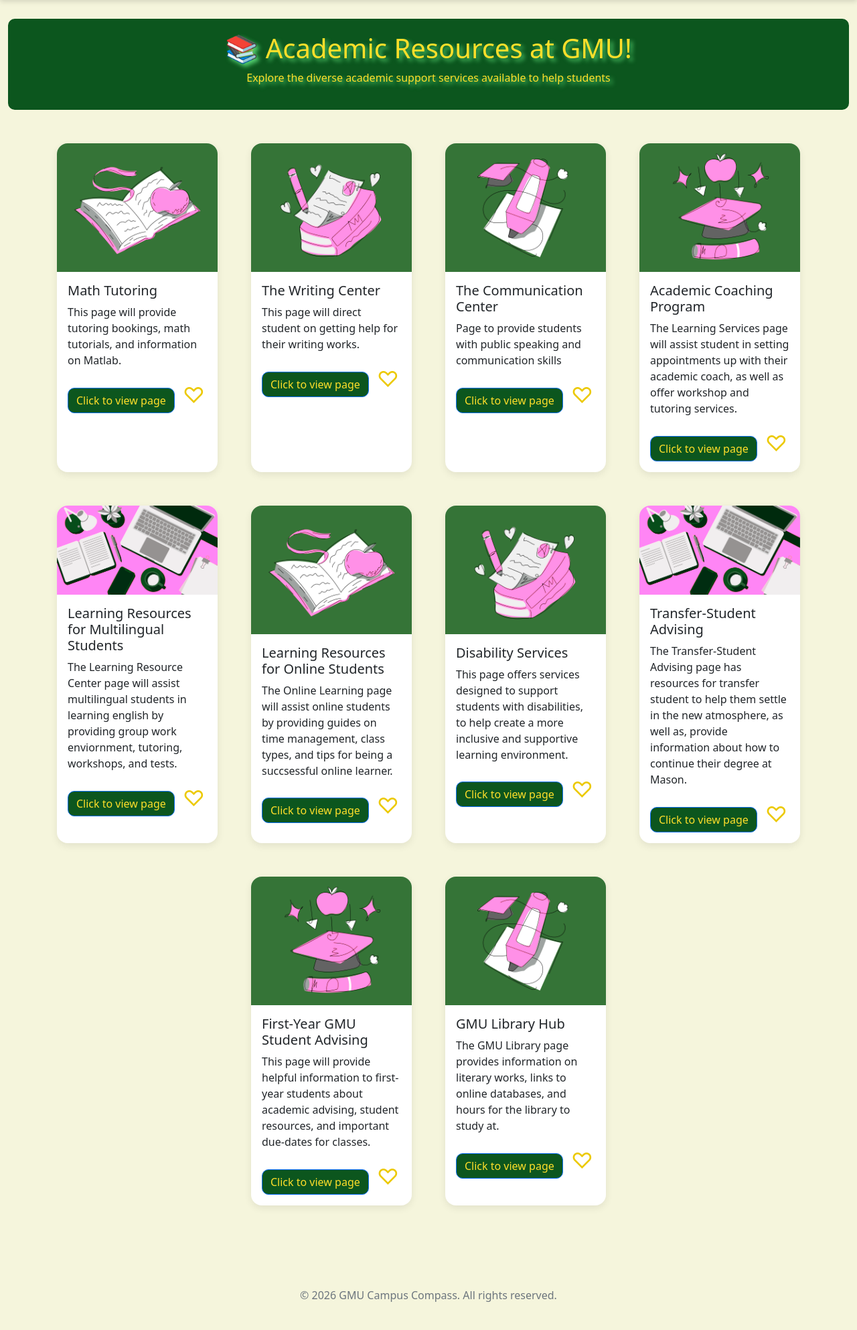
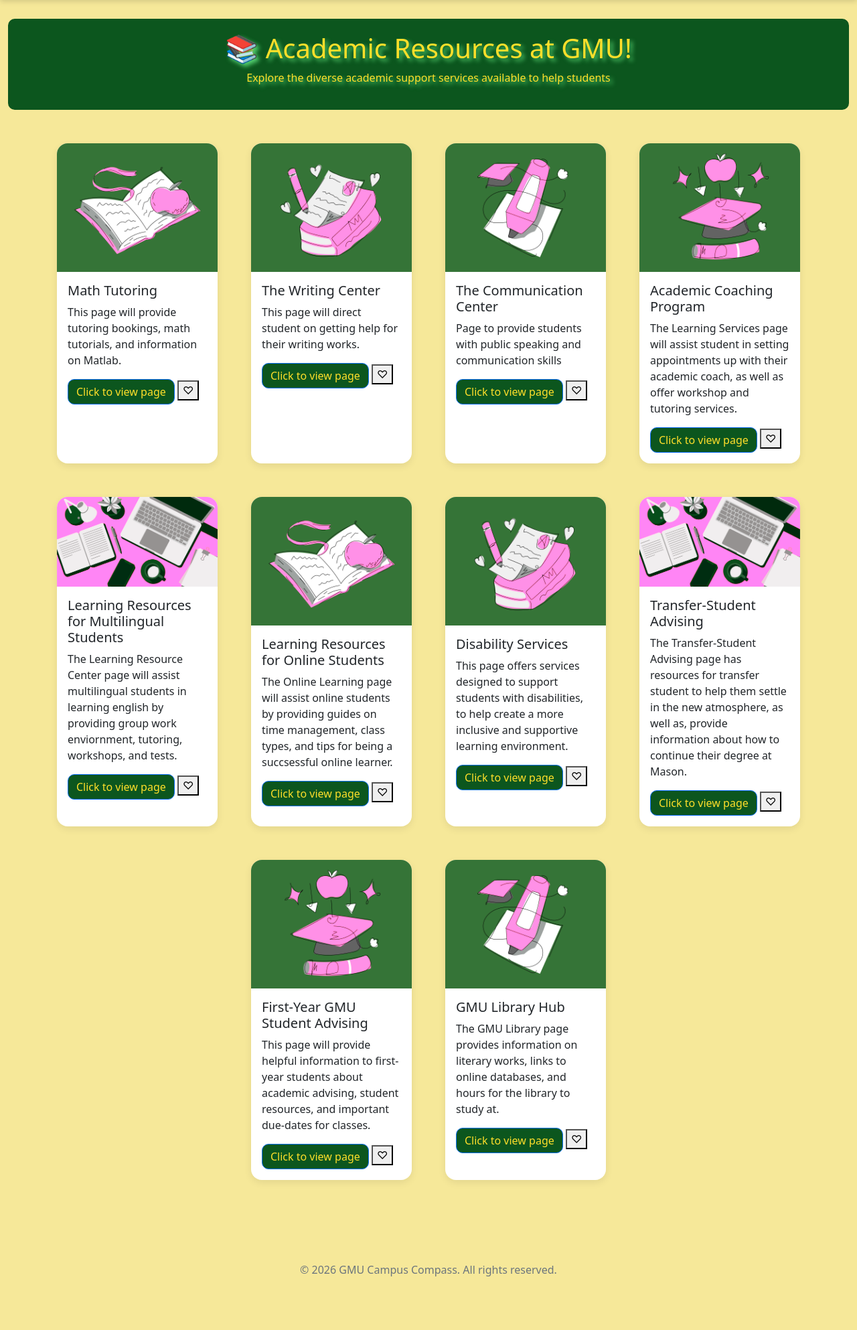
Before and after one commit to kanmani-m/masoncampuscompass, a Flask app: page /academicResource in a window 1280 px wide. Shown: the part 66-2052 px from the top of the page at 67% size. After the commit the page ends 1972 px from the top, so only its background shows below. Run offline with Flask 3, Linux system fonts and the light colour scheme; the visitor is signed in with stand-in values (Sample User, id 1); data that the repository does not hold is empty.

Commit message:
fixed css in base and fav files. add btn func

```diff
--- a/webapp/main.py
+++ b/webapp/main.py
@@ -34,6 +34,11 @@
     wellness_favorites = Favorite.query.filter_by(
         user_id=current_user.id,
         resource_type='wellness'
+    ).all()
+    # Get user's favorite academic resources
+    academic_favorites = Favorite.query.filter_by(
+        user_id=current_user.id,
+        resource_type='academic'
     ).all()
 
     # Create a mapping of favorite IDs to display names
@@ -108,6 +113,61 @@
             'icon': '✊',
             'url': 'https://ssac.gmu.edu/'
         },
+
+        ####### academic resources
+        'academicResource1': {
+            'name': 'Math Tutoring',
+            'icon': '📚',
+            'url': 'https://science.gmu.edu/academics/departments-units/mathematical-sciences/math-tutoring'
+        },
+        'academicResource2': {
+            'name': 'The Writing Center',
+            'icon': '📚',
+            'url': 'https://writingcenter.gmu.edu/'
+        },
+        'academicResource3': {
+            'name': 'The Communication Center',
+            'icon': '📚',
+            'url': 'https://communicationcenter.gmu.edu/'
+        },
+        'academicResource4': {
+            'name': 'Academic Coaching Program',
+            'icon': '📚',
+            'url': 'https://learningservices.gmu.edu/'
+        },
+        'academicResource5': {
+            'name': 'Learning Resources for Multilingual Students',
+            'icon': '📚',
+            'url': 'https://intomason.gmu.edu/current-students/learning-resource-center'
+        },
+        'academicResource6': {
+            'name': 'Learning Resources for Online Students',
+            'icon': '📚',
+            'url': 'https://learningservices.gmu.edu/learning-resources/online-learning/'
+        },
+        'academicResource7': {
+            'name': 'Disability Services',
+            'icon': '📚',
+            'url': 'https://ds.gmu.edu/'
+        },
+        'academicResource8': {
+            'name': 'Transfer-Student Advising',
+            'icon': '📚',
+            'url': 'https://advising.gmu.edu/transferstudents/'
+        },
+        'academicResource9': {
+            'name': 'First-Year GMU Student Advising',
+            'icon': '📚',
+            'url': 'https://advising.gmu.edu/firstyear/'
+        },
+        'academicResource10': {
+            'name': 'GMU Library Hub',
+            'icon': '📚',
+            'url': 'https://library.gmu.edu/'
+        },
+
+
+        ##end academic resource display#########
     }
 
     favorites_display = []
@@ -126,6 +186,12 @@
         if fav.resource_id in favorite_map:
             favorites_display.append(favorite_map[fav.resource_id])
 
+    #academics
+    for fav in academic_favorites:
+        if fav.resource_id in favorite_map:
+            favorites_display.append(favorite_map[fav.resource_id])
+
+
     return render_template(
         'favorites.html',
         username=current_user.username,
@@ -139,11 +205,14 @@
     """Legacy dashboard route kept for backward compatibility."""
     return redirect(url_for('main.favorites'))
 
+
 @main_bp.route('/academicResource')
 @login_required
 def academicResource():
     """Academic resource page"""
-    return render_template('academicResources.html')
+    favorites=Favorite.query.filter_by(user_id=current_user.id, resource_type='academic').all()
+    favorite_ids=[fav.resource_id for fav in favorites]
+    return render_template('academicResources.html', favorite_ids=favorite_ids)
 
 @main_bp.route('/dining')
 @login_required
--- a/webapp/templates/academicResources.html
+++ b/webapp/templates/academicResources.html
@@ -1,149 +1,351 @@
-{% extends "base.html" %}
-{% block css %}
-<link rel="stylesheet" href="{{ url_for('static', filename='css/academicResources.css') }}">
-{% endblock %}
-
-{% block title %}Academic Resources at GMU{% endblock %}
-
-{% block content %}
+{% extends "base.html" %} {% block css %}
+<link
+  rel="stylesheet"
+  href="{{ url_for('static', filename='css/academicResources.css') }}"
+/>
+{% endblock %} {% block title %}Academic Resources at GMU{% endblock %} {% block
+content %}
 
 <div class="academic-banner">
   <h1>📚 Academic Resources at GMU!</h1>
-    <p>Explore the diverse academic support services available to help students</p>
+  <p>
+    Explore the diverse academic support services available to help students
+  </p>
 </div>
-
 
 <!-- card template from bootstrap: https://getbootstrap.com/docs/5.0/components/card/#examples -->
 
-<div class="resource_cards"   >
-<div class="card" style="width: 15rem;">
-    <img class="card-img-top" src="/static/img/erone-stuff-BAchx1hvFiw-unsplash.jpg" alt="Card image cap">
+<div class="resource_cards">
+  <div class="card" style="width: 15rem">
+    <img
+      class="card-img-top"
+      src="/static/img/erone-stuff-BAchx1hvFiw-unsplash.jpg"
+      alt="Card image cap"
+    />
     <div class="card-body">
       <h5 class="card-title">Math Tutoring</h5>
-      <p class="card-text">This page will provide tutoring bookings, math tutorials, and information on Matlab.</p>
-      <a href="https://science.gmu.edu/academics/departments-units/mathematical-sciences/math-tutoring" target="_blank" class="btn btn-primary">Click to view page</a>
-      <span class="favorite-toggle ms-2">♡</span>
+      <p class="card-text">
+        This page will provide tutoring bookings, math tutorials, and
+        information on Matlab.
+      </p>
+      <div class="card-actions">
+        <a
+          href="https://science.gmu.edu/academics/departments-units/mathematical-sciences/math-tutoring"
+          target="_blank"
+          class="btn btn-primary"
+          >Click to view page</a
+        >
+        <button
+          class="btn-heart {% if 'academicResource1' in favorite_ids %}active{% endif %}"
+          onclick="toggleFavorite(this, 'academicResource1')"
+        >
+          {% if 'academicResource1' in favorite_ids %}♥{% else %}♡{% endif %}
+        </button>
+      </div>
     </div>
   </div>
 
-  <div class="card" style="width: 15rem;">
-    <img class="card-img-top" src="/static/img/erone-stuff-JJq8SUNWTcA-unsplash.jpg" alt="Card image cap">
+  <div class="card" style="width: 15rem">
+    <img
+      class="card-img-top"
+      src="/static/img/erone-stuff-JJq8SUNWTcA-unsplash.jpg"
+      alt="Card image cap"
+    />
     <div class="card-body">
       <h5 class="card-title">The Writing Center</h5>
-      <p class="card-text">This page will direct student on getting help for their writing works.  </p>
-      <a href="https://writingcenter.gmu.edu/" target="_blank" class="btn btn-primary">Click to view page</a>
-      <span class="favorite-toggle ms-2">♡</span>
+      <p class="card-text">
+        This page will direct student on getting help for their writing works.
+      </p>
+      <div class="card-actions">
+        <a
+          href="https://writingcenter.gmu.edu/"
+          target="_blank"
+          class="btn btn-primary"
+          >Click to view page</a
+        >
+        <button
+          class="btn-heart {% if 'academicResource2' in favorite_ids %}active{% endif %}"
+          onclick="toggleFavorite(this, 'academicResource2')"
+        >
+          {% if 'academicResource2' in favorite_ids %}♥{% else %}♡{% endif %}
+        </button>
+      </div>
     </div>
   </div>
 
-  <div class="card" style="width: 15rem;">
-    <img class="card-img-top" src="/static/img/erone-stuff-SNr5sWUogSM-unsplash.jpg" alt="Card image cap">
+  <div class="card" style="width: 15rem">
+    <img
+      class="card-img-top"
+      src="/static/img/erone-stuff-SNr5sWUogSM-unsplash.jpg"
+      alt="Card image cap"
+    />
     <div class="card-body">
       <h5 class="card-title">The Communication Center</h5>
-      <p class="card-text">Page to provide students with public speaking and communication skills</p>
-      <a href="https://communicationcenter.gmu.edu/" target="_blank" class="btn btn-primary">Click to view page</a>
-      <span class="favorite-toggle ms-2">♡</span>
+      <p class="card-text">
+        Page to provide students with public speaking and communication skills
+      </p>
+      <div class="card-actions">
+        <a
+          href="https://communicationcenter.gmu.edu/"
+          target="_blank"
+          class="btn btn-primary"
+          >Click to view page</a
+        >
+        <button
+          class="btn-heart {% if 'academicResource3' in favorite_ids %}active{% endif %}"
+          onclick="toggleFavorite(this, 'academicResource3')"
+        >
+          {% if 'academicResource3' in favorite_ids %}♥{% else %}♡{% endif %}
+        </button>
+      </div>
     </div>
   </div>
 
-  <div class="card" style="width: 15rem;">
-    <img class="card-img-top" src="/static/img/erone-stuff-UpG6FwIgVvk-unsplash.jpg" alt="Card image cap">
+  <div class="card" style="width: 15rem">
+    <img
+      class="card-img-top"
+      src="/static/img/erone-stuff-UpG6FwIgVvk-unsplash.jpg"
+      alt="Card image cap"
+    />
     <div class="card-body">
-      <h5 class="card-title"> Academic Coaching Program</h5>
-      <p class="card-text"> The Learning Services page will assist student in setting appointments up with their academic coach, as well as offer workshop and tutoring services. </p>
-      <a href="https://learningservices.gmu.edu/" target="_blank" class="btn btn-primary">Click to view page</a>
-      <span class="favorite-toggle ms-2">♡</span>
+      <h5 class="card-title">Academic Coaching Program</h5>
+      <p class="card-text">
+        The Learning Services page will assist student in setting appointments
+        up with their academic coach, as well as offer workshop and tutoring
+        services.
+      </p>
+      <div class="card-actions">
+        <a
+          href="https://learningservices.gmu.edu/"
+          target="_blank"
+          class="btn btn-primary"
+          >Click to view page</a
+        >
+        <button
+          class="btn-heart {% if 'academicResource4' in favorite_ids %}active{% endif %}"
+          onclick="toggleFavorite(this, 'academicResource4')"
+        >
+          {% if 'academicResource4' in favorite_ids %}♥{% else %}♡{% endif %}
+        </button>
+      </div>
     </div>
   </div>
 
-  <div class="card" style="width: 15rem;">
-    <img class="card-img-top" src="/static/img/alghozy-KBMDNdZ_3_A-unsplash.jpg" alt="Card image cap">
+    <div class="card" style="width: 15rem">
+      <img
+        class="card-img-top"
+        src="/static/img/alghozy-KBMDNdZ_3_A-unsplash.jpg"
+        alt="Card image cap"
+      />
       <div class="card-body">
-      <h5 class="card-title"> Learning Resources for Multilingual Students</h5>
-      <p class="card-text"> The Learning Resource Center page will assist multilingual students in learning english by providing group work enviornment, tutoring, workshops, and tests. </p>
-      <a href="https://intomason.gmu.edu/current-students/learning-resource-center" target="_blank" class="btn btn-primary">Click to view page</a>
-      <span class="favorite-toggle ms-2">♡</span>
+        <h5 class="card-title">Learning Resources for Multilingual Students</h5>
+        <p class="card-text">
+          The Learning Resource Center page will assist multilingual students in
+          learning english by providing group work enviornment, tutoring,
+          workshops, and tests.
+        </p>
+        <div class="card-actions">
+          <a
+            href="https://intomason.gmu.edu/current-students/learning-resource-center"
+            target="_blank"
+            class="btn btn-primary"
+            >Click to view page</a
+          >
+          <button
+            class="btn-heart {% if 'academicResource5' in favorite_ids %}active{% endif %}"
+            onclick="toggleFavorite(this, 'academicResource5')"
+          >
+            {% if 'academicResource5' in favorite_ids %}♥{% else %}♡{% endif %}
+          </button>
+        </div>
       </div>
     </div>
 
-  <div class="card" style="width: 15rem;">
-    <img class="card-img-top" src="/static/img/erone-stuff-BAchx1hvFiw-unsplash.jpg" alt="Card image cap">
+      <div class="card" style="width: 15rem">
+        <img
+          class="card-img-top"
+          src="/static/img/erone-stuff-BAchx1hvFiw-unsplash.jpg"
+          alt="Card image cap"
+        />
         <div class="card-body">
-      <h5 class="card-title"> Learning Resources for Online Students</h5>
-      <p class="card-text"> The Online Learning page will assist online students by providing guides on time management, class types, and tips for being a succsessful online learner.  </p>
-      <a href="https://learningservices.gmu.edu/learning-resources/online-learning/" target="_blank" class="btn btn-primary">Click to view page</a>
-      <span class="favorite-toggle ms-2">♡</span>
+          <h5 class="card-title">Learning Resources for Online Students</h5>
+          <p class="card-text">
+            The Online Learning page will assist online students by providing
+            guides on time management, class types, and tips for being a
+            succsessful online learner.
+          </p>
+          <div class="card-actions">
+            <a
+              href="https://learningservices.gmu.edu/learning-resources/online-learning/"
+              target="_blank"
+              class="btn btn-primary"
+              >Click to view page</a
+            >
+            <button
+              class="btn-heart {% if 'academicResource6' in favorite_ids %}active{% endif %}"
+              onclick="toggleFavorite(this, 'academicResource6')"
+            >
+              {% if 'academicResource6' in favorite_ids %}♥{% else %}♡{% endif
+              %}
+            </button>
+          </div>
         </div>
       </div>
 
         <!-- xxx -->
 
-  <div class="card" style="width: 15rem;">
-    <img class="card-img-top" src="/static/img/erone-stuff-JJq8SUNWTcA-unsplash.jpg" alt="Card image cap">
+        <div class="card" style="width: 15rem">
+          <img
+            class="card-img-top"
+            src="/static/img/erone-stuff-JJq8SUNWTcA-unsplash.jpg"
+            alt="Card image cap"
+          />
           <div class="card-body">
             <h5 class="card-title">Disability Services</h5>
-      <p class="card-text">This page offers services designed to support students with disabilities, to help create a more inclusive and supportive learning environment.</p>
-      <a href="https://ds.gmu.edu/" target="_blank" class="btn btn-primary">Click to view page</a>
-      <span class="favorite-toggle ms-2">♡</span>
+            <p class="card-text">
+              This page offers services designed to support students with
+              disabilities, to help create a more inclusive and supportive
+              learning environment.
+            </p>
+            <div class="card-actions">
+              <a
+                href="https://ds.gmu.edu/"
+                target="_blank"
+                class="btn btn-primary"
+                >Click to view page</a
+              >
+              <button
+                class="btn-heart {% if 'academicResource7' in favorite_ids %}active{% endif %}"
+                onclick="toggleFavorite(this, 'academicResource7')"
+              >
+                {% if 'academicResource7' in favorite_ids %}♥{% else %}♡{% endif
+                %}
+              </button>
+            </div>
           </div>
         </div>
 
-  <div class="card" style="width: 15rem;">
-    <img class="card-img-top" src="/static/img/alghozy-KBMDNdZ_3_A-unsplash.jpg" alt="Card image cap">
+        <div class="card" style="width: 15rem">
+          <img
+            class="card-img-top"
+            src="/static/img/alghozy-KBMDNdZ_3_A-unsplash.jpg"
+            alt="Card image cap"
+          />
           <div class="card-body">
             <h5 class="card-title">Transfer-Student Advising</h5>
-      <p class="card-text"> The Transfer-Student Advising page has resources for transfer student to help them settle in the new atmosphere, as well as, provide information about how to continue their degree at Mason. </p>
-      <a href="https://advising.gmu.edu/transferstudents/" target="_blank" class="btn btn-primary">Click to view page</a>
-      <span class="favorite-toggle ms-2">♡</span>
+            <p class="card-text">
+              The Transfer-Student Advising page has resources for transfer
+              student to help them settle in the new atmosphere, as well as,
+              provide information about how to continue their degree at Mason.
+            </p>
+            <div class="card-actions">
+              <a
+                href="https://advising.gmu.edu/transferstudents/"
+                target="_blank"
+                class="btn btn-primary"
+                >Click to view page</a
+              >
+              <button
+                class="btn-heart {% if 'academicResource8' in favorite_ids %}active{% endif %}"
+                onclick="toggleFavorite(this, 'academicResource8')"
+              >
+                {% if 'academicResource8' in favorite_ids %}♥{% else %}♡{% endif
+                %}
+              </button>
+            </div>
           </div>
         </div>
 
-  <div class="card" style="width: 15rem;">
-    <img class="card-img-top" src="/static/img/erone-stuff-UpG6FwIgVvk-unsplash.jpg" alt="Card image cap">
+        <div class="card" style="width: 15rem">
+          <img
+            class="card-img-top"
+            src="/static/img/erone-stuff-UpG6FwIgVvk-unsplash.jpg"
+            alt="Card image cap"
+          />
           <div class="card-body">
-      <h5 class="card-title"> First-Year GMU Student Advising</h5>
-      <p class="card-text"> This page will provide helpful information to first-year students about academic advising, student resources, and important due-dates for classes.  </p>
-      <a href="https://advising.gmu.edu/firstyear/" target="_blank" class="btn btn-primary">Click to view page</a>
-      <span class="favorite-toggle ms-2">♡</span>
+            <h5 class="card-title">First-Year GMU Student Advising</h5>
+            <p class="card-text">
+              This page will provide helpful information to first-year students
+              about academic advising, student resources, and important
+              due-dates for classes.
+            </p>
+            <div class="card-actions">
+              <a
+                href="https://advising.gmu.edu/firstyear/"
+                target="_blank"
+                class="btn btn-primary"
+                >Click to view page</a
+              >
+              <button
+                class="btn-heart {% if 'academicResource9' in favorite_ids %}active{% endif %}"
+                onclick="toggleFavorite(this, 'academicResource9')"
+              >
+                {% if 'academicResource9' in favorite_ids %}♥{% else %}♡{% endif
+                %}
+              </button>
+            </div>
           </div>
         </div>
 
-
-
-  <div class="card" style="width: 15rem;">
-    <img class="card-img-top" src="/static/img/erone-stuff-SNr5sWUogSM-unsplash.jpg" alt="Card image cap">
+          <div class="card" style="width: 15rem">
+            <img
+              class="card-img-top"
+              src="/static/img/erone-stuff-SNr5sWUogSM-unsplash.jpg"
+              alt="Card image cap"
+            />
             <div class="card-body">
-      <h5 class="card-title"> GMU Library Hub </h5>
-      <p class="card-text"> The GMU Library page provides information on literary works, links to online databases, and hours for the library to study at. </p>
-      <a href="https://library.gmu.edu/" target="_blank" class="btn btn-primary">Click to view page</a>
-      <span class="favorite-toggle ms-2">♡</span>
+              <h5 class="card-title">GMU Library Hub</h5>
+              <p class="card-text">
+                The GMU Library page provides information on literary works,
+                links to online databases, and hours for the library to study
+                at.
+              </p>
+              <div class="card-actions">
+                <a
+                  href="https://library.gmu.edu/"
+                  target="_blank"
+                  class="btn btn-primary"
+                  >Click to view page</a
+                >
+                <button
+                  class="btn-heart {% if 'academicResource10' in favorite_ids %}active{% endif %}"
+                  onclick="toggleFavorite(this, 'academicResource10')"
+                >
+                  {% if 'academicResource10' in favorite_ids %}♥{% else %}♡{%
+                  endif %}
+                </button>
               </div>
             </div>
-
-
+          </div>
         </div>
           <!-- end resource cards -->
-</div>
 
+        <script>
+          function toggleFavorite(btn, resourceId) {
+            const isFavorited = btn.classList.contains("active");
 
-
-{% endblock %}
-{% block js %}
-<script>
-// Favorites toggle (uses localStorage)
-document.addEventListener('DOMContentLoaded', function(){
-  document.querySelectorAll('.favorite-toggle').forEach(function(el){
-    const title = el.closest('.card').querySelector('.card-title').textContent.trim();
-    const favs = JSON.parse(localStorage.getItem('academic-favorites')||'{}');
-    if (favs[title]) { el.classList.add('favorited'); el.textContent = '♥'; }
-    el.addEventListener('click', function(){
-      const favs = JSON.parse(localStorage.getItem('academic-favorites')||'{}');
-      this.classList.toggle('favorited');
-      if (this.classList.contains('favorited')) { this.textContent='♥'; favs[title]=true; }
-      else { this.textContent='♡'; delete favs[title]; }
-      localStorage.setItem('academic-favorites', JSON.stringify(favs));
-    });
-  });
-});
+            fetch("/add_favorite", {
+              method: "POST",
+              headers: {
+                "Content-Type": "application/json",
+              },
+              body: JSON.stringify({
+                resource_id: resourceId,
+                resource_type: "academic",
+              }),
+            })
+              .then((response) => response.json())
+              .then((data) => {
+                if (data.success) {
+                  btn.classList.toggle("active");
+                  btn.textContent = isFavorited ? "♡" : "♥";
+                }
+              })
+              .catch((error) => console.error("Error:", error));
+          }
         </script>
         {% endblock %}
+      </div>
+    </div>
+  </div>
+</div>
--- a/webapp/templates/base.html
+++ b/webapp/templates/base.html
@@ -20,7 +20,7 @@
 
         body {
             padding-top: 70px;
-            background-color: beige;
+            background-color:rgb(246, 232, 153);
         }
 
         .navbar {
--- a/webapp/templates/favorites.html
+++ b/webapp/templates/favorites.html
@@ -92,5 +92,8 @@
     .card.border-success {
         border: 2px solid #28a745 !important;
     }
+    .card{
+        border-radius: 15px;
+    }
 </style>
 {% endblock %}
```
Lines whose indentation alone changed are shown as unchanged.
